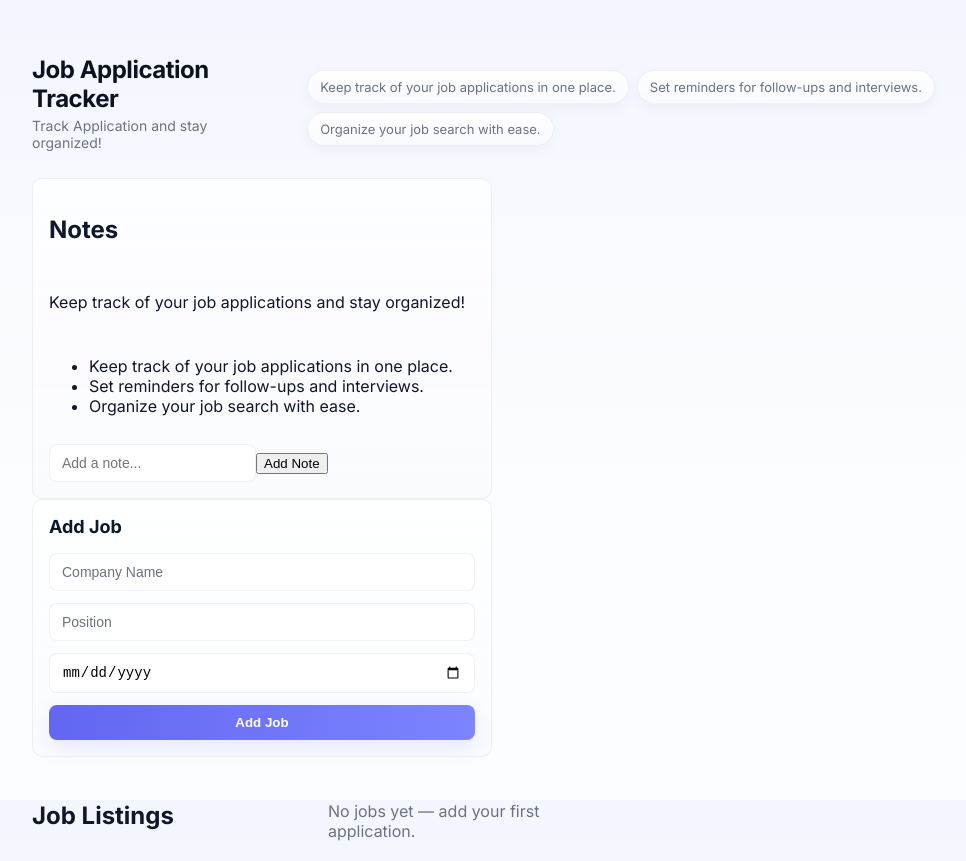
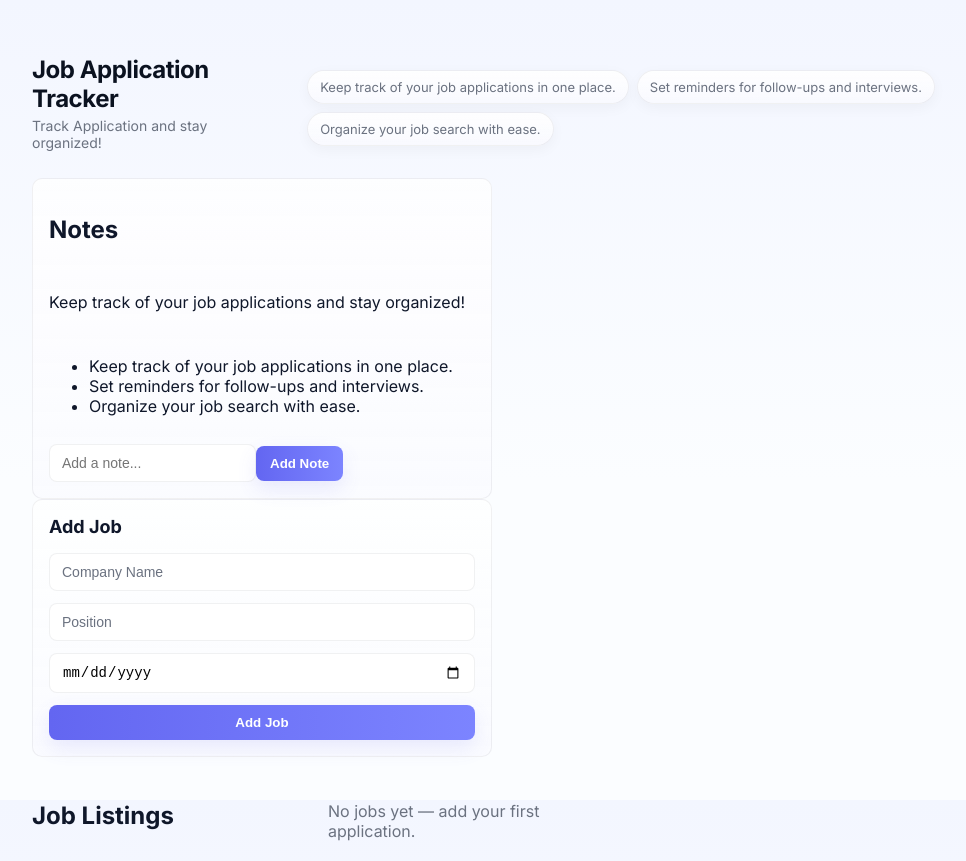
Before and after one commit to AureateProgrammer/Job-Tracker, a React (Vite) app: page / in a window 1280 px wide. Shown: the whole page, without its empty margins (58-1024 px from the left). Built offline with nearby package versions, Linux system fonts and the light colour scheme.

Commit message:
creating button

```diff
--- a/src/App.css
+++ b/src/App.css
@@ -34,6 +34,19 @@
     border:1px solid var(--card-border);
 
 
+
+}
+
+.notes #addbtn{
+    background:linear-gradient(90deg,var(--accent), #7c84ff);
+    color:white;
+    border:none;
+    padding:10px 14px;
+    border-radius:8px;
+    cursor:pointer;
+    font-weight:600;
+    box-shadow: 0 8px 20px rgba(99,102,241,0.12);
+    transition: transform 180ms ease, box-shadow 180ms ease, opacity 180ms;
 
 }
 
--- a/src/Component/Notes.tsx
+++ b/src/Component/Notes.tsx
@@ -21,7 +21,7 @@ export function Notes() {
             </ul>
             <form onSubmit={handleAddNote}>
                 <input type="text" placeholder="Add a note..." />
-                <button type="submit">Add Note</button>
+                <button id="addbtn" type="submit">Add Note</button>
             </form>
 
         </div>
```
